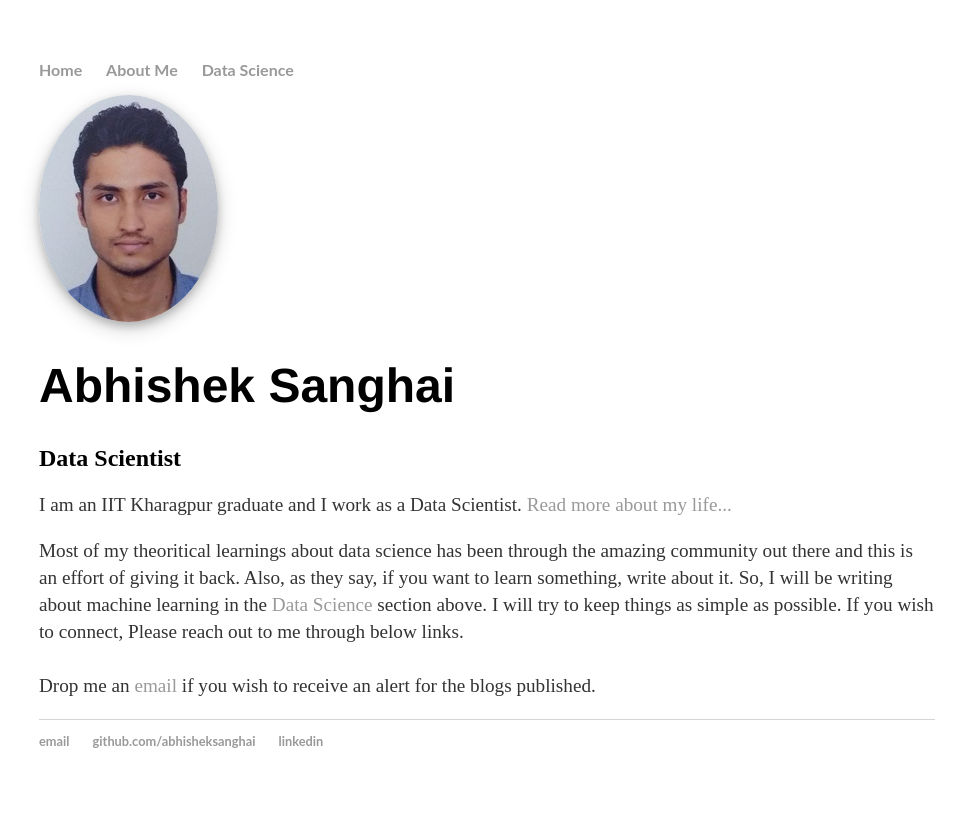
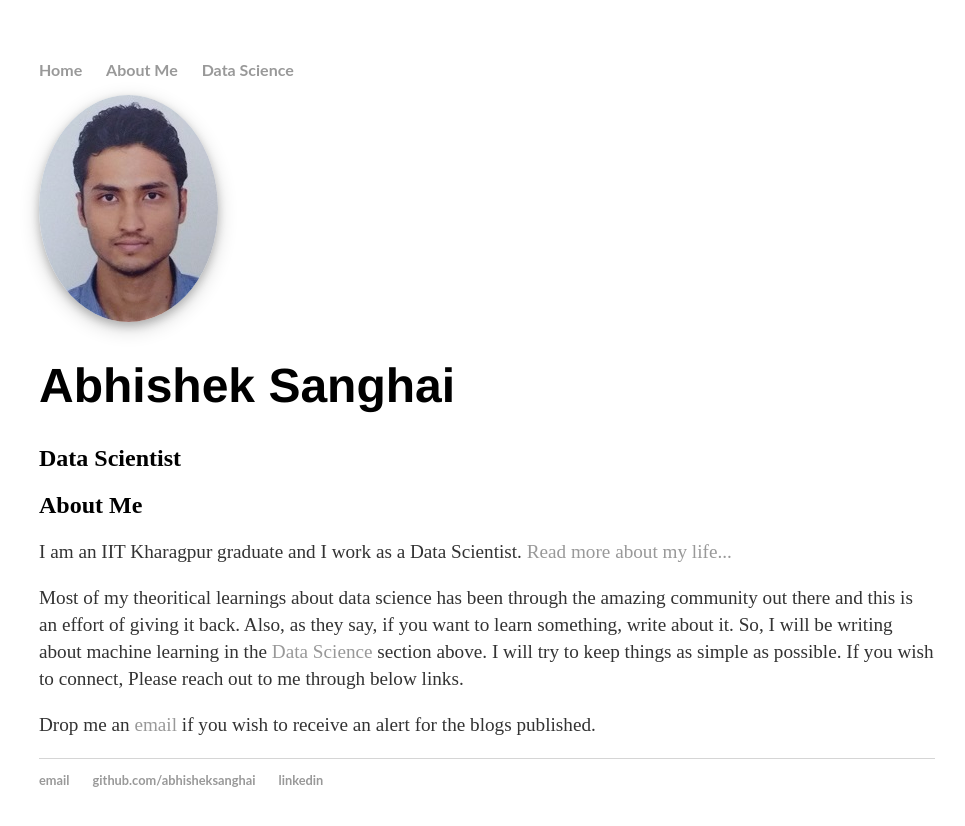
Before and after one commit to abhisheksanghai/abhisheksanghai.github.io, a Jekyll site: the page index.html, which Jekyll copies as it is, in a window 1280 px wide. Shown: the top 826 px of the page, without its empty margins (153-1118 px from the left). Built offline with Jekyll 4.4.1, drawn with Linux system fonts in a browser that asks for light colours.

Commit message:
Update index.html
Trying different layout for homepage

```diff
--- a/index.html
+++ b/index.html
@@ -1,21 +1,63 @@
----
-layout: default
-title: Abhishek Sanghai, Exploring!
----
-<div class="blurb">
-	<div class="container">
+<!DOCTYPE html>
+<html>
+<head>
+	<title>Abhishek Sanghai | Blog</title>
+	<!-- link to main stylesheet -->
+	<link rel="stylesheet" type="text/css" href="/css/main.css">
+</head>
+<body>
+     <header class="header">
+	     <nav>
+	    		<ul>
+	        		<li><a href="/">Home</a></li>
+		        	<li><a href="/about">About Me</a></li>
+	        		<li><a href="/datascience">Data Science</a></li>
+	    		</ul>
+	     </nav>
+        <div class="container">
             <img class="profile-image img-responsive pull-left" src="/images/Abhishek_Sanghai.jpg" alt="Abhishek Sanghai" />
             <div class="profile-content pull-left">
                 <h1 class="name">Abhishek Sanghai</h1>
                 <h2 class="desc">Data Scientist</h2>
             </div><!--//profile-->
         </div><!--//container-->
+    </header><!--//header-->
 
-	<p> I am an IIT Kharagpur graduate and I work as a Data Scientist. <a href="/about">Read more about my life...</a> </p>
+     <div class="container sections-wrapper">
+        <div class="row">
+            <div class="primary col-md-8 col-sm-12 col-xs-12">
+                <section class="about section">
+                    <div class="section-inner">
+                        <h2 class="heading">About Me</h2>
+                        <div class="content">
+                            <p> I am an IIT Kharagpur graduate and I work as a Data Scientist. <a href="/about">Read more about my life...</a> </p>
 
-	<p>  Most of my theoritical learnings about data science has been through the amazing community out there and this is an effort
-		of giving it back. Also, as they say, if you want to learn something, write about it. So, I will be writing about
-		machine learning in the <a href="/datascience">Data Science</a> section above. I will try to keep things as simple as possible. If you wish to
-		connect, Please reach out to me through below links. <br> <br> Drop me an <a href="mailto:abhisanghai32@gmail.com" title="abhisanghai32@gmail.com">email</a> if you wish to receive an alert for the blogs
-		published.  </p>
-</div><!-- /.blurb -->
+			    <p>  Most of my theoritical learnings about data science has been through the amazing community out there
+				    and this is an effort of giving it back. Also, as they say, if you want to learn something, write
+				    about it. So, I will be writing about machine learning in the <a href="/datascience">Data Science</a>
+				    section above. I will try to keep things as simple as possible. If you wish to connect, Please
+				    reach out to me through below links.</p>
+
+			    <p> Drop me an <a href="mailto:abhisanghai32@gmail.com" title="abhisanghai32@gmail.com">email</a>
+				    if you wish to receive an alert for the blogs published.  </p>
+
+                        </div><!--//content-->
+                    </div><!--//section-inner-->
+                </section><!--//section-->
+	    </div><!--//primary-->
+	</div><!--//row-->
+    </div><!--//masonry-->
+
+<!-- ******FOOTER****** -->
+    <footer class="footer">
+        <div class="container text-center">
+                <ul>
+	        		<li><a href="mailto:abhisanghai32@gmail.com" title="abhisanghai32@gmail.com">email</a></li>
+	        		<li><a href="https://github.com/abhisheksanghai">github.com/abhisheksanghai</a></li>
+				<li><a href="https://www.linkedin.com/in/abhishek-sanghai-67540450">linkedin</a></li>
+		</ul>
+	 </div><!--//container-->
+    </footer><!--//footer-->
+
+</body>
+</html>
```
